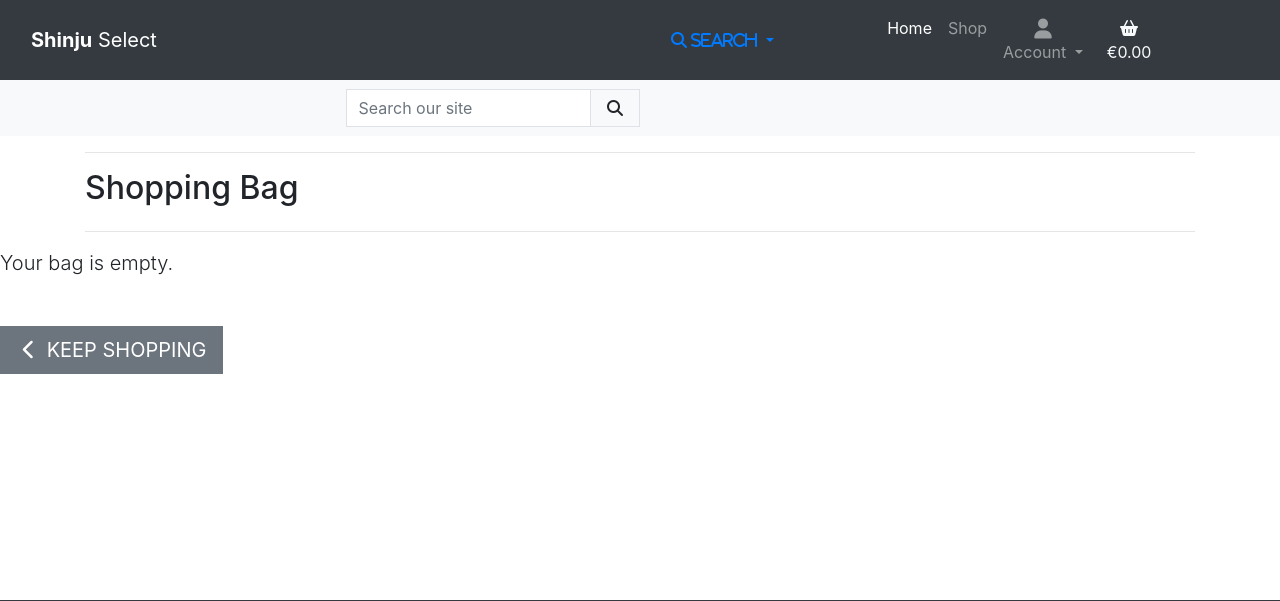
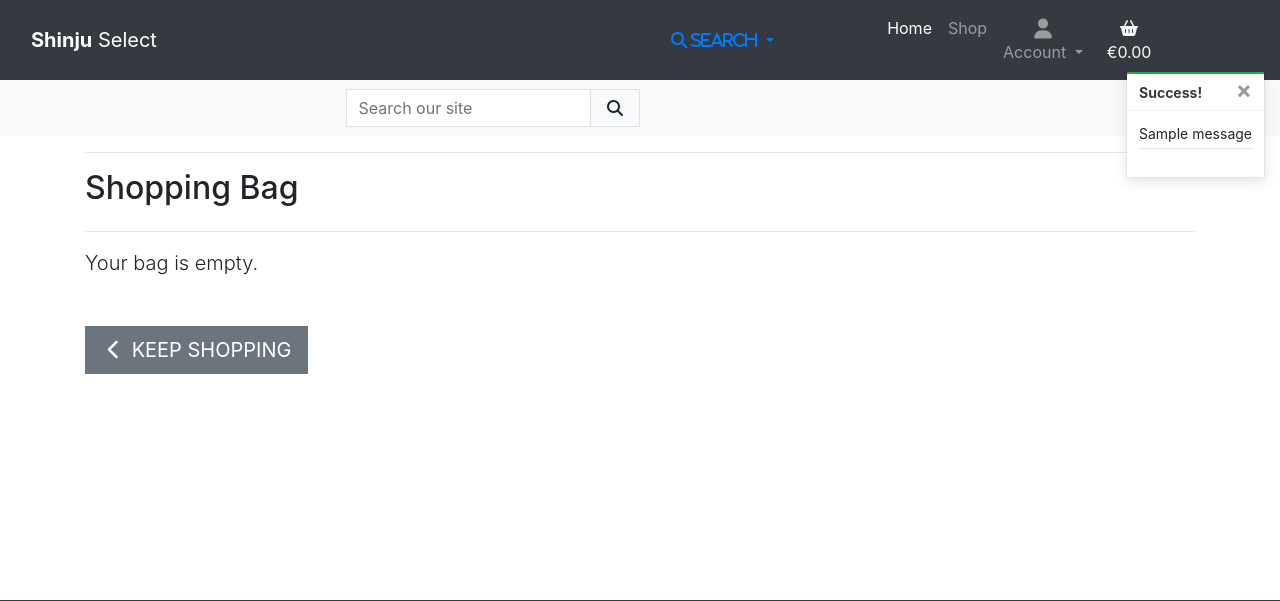
Before and after one commit to mwmlln/shinju_select, a Django app: page /bag/ in a window 1280 px wide. Shown: the top 601 px of the page. Run offline with Django 3.2, Linux system fonts and the light colour scheme; tables that the repository leaves empty hold one stand-in row (values such as "Sample post"); one stand-in notice (Sample message) is shown; parts of the project's set-up code (start-up, migrations or seed data) failed here and were passed over; some libraries are stand-ins or nearby versions.

Commit message:
ADD: toast to display messages created but failing to display messages on adding product

```diff
--- a/bag/templates/bag/bag.html
+++ b/bag/templates/bag/bag.html
@@ -87,6 +87,7 @@
   </div>
 </div>
 {% else %}
+<div class="container">
   <p class="lead mb-5">Your bag is empty.</p>
   <a href="{% url 'products:products' %}" class="btn btn-secondary rounded-0 btn-lg">
     <span class="icon">
@@ -94,8 +95,9 @@
     </span>
     <span class="text-uppercase">Keep Shopping</span>
   </a>
+</div>
 {% endif %}
-</div>
+
 
 </div>
 {% endblock %}
--- a/bag/views.py
+++ b/bag/views.py
@@ -29,9 +29,8 @@ def add_to_bag(request, item_id):
         bag[item_id] = quantity
         messages.success(request, f'Added {product.name} to your bag')
 
-
+    messages.success(request, f'Added {product.name} to your bag')
     request.session['bag'] = bag
-    print(request.session['bag'])
     return redirect(redirect_url)
 
 
--- a/shinju_select/settings.py
+++ b/shinju_select/settings.py
@@ -93,6 +93,8 @@ TEMPLATES = [
     },
 ]
 
+MESSAGE_STORAGE = 'django.contrib.messages.storage.session.SessionStorage'
+
 AUTHENTICATION_BACKENDS = [
     # Needed to login by username in Django admin, regardless of `allauth`
     'django.contrib.auth.backends.ModelBackend',
--- a/static/css/base.css
+++ b/static/css/base.css
@@ -70,6 +70,24 @@ main {
   width: 100%;
 }
 
+/* ------------------------------- bootstrap toasts */
+
+.message-container {
+  position: fixed;
+  top: 72px;
+  right: 15px;
+  z-index: 99999999999;
+}
+
+.custom-toast {
+  overflow: visible;
+}
+
+.toast-capper {
+  height: 2px;
+}
+
+
 /* For product detail images taken from  */
 
 ul {
--- a/templates/base.html
+++ b/templates/base.html
@@ -132,6 +132,19 @@
 
   {% if messages %}
   <div class="message-container">
+    {% for message in messages %}
+        {% with message.level as level %}
+        {% if level == 40 %}
+        {% include 'includes/toasts/toast_error.html' %}
+        {% elif level == 30 %}
+        {% include 'includes/toasts/toast_warning.html' %}
+        {% elif level == 25 %}
+        {% include 'includes/toasts/toast_success.html' %}
+        {% else %}
+        {% include 'includes/toasts/toast_info.html' %}
+        {% endif %}
+        {% endwith %}
+        {% endfor %}
   </div>
   {% endif %}
 
@@ -165,6 +178,9 @@
   </footer>
 
   {% block postloadjs %}
+  <script type="text/javascript">
+    $('.toast').toast('show');
+</script>
   {% endblock %}
 
 </body>
--- /dev/null
+++ b/templates/includes/toasts/toast_success.html
@@ -0,0 +1,18 @@
+<div class="toast custom-toast rounded-0 border-top-0" data-autohide="false">
+    <div class="arrow-up arrow-success"></div>
+    <div class="w-100 toast-capper bg-success"></div>
+    <div class="toast-header bg-white text-dark">
+        <strong class="mr-auto">Success!</strong>
+        <button type="button" class="ml-2 mb-1 close text-dark" data-dismiss="toast" aria-label="Close">
+            <span aria-hidden="true">&times;</span>
+        </button>
+    </div>
+    <div class="toast-body bg-white">
+        <div class="row">
+            <div class="col">
+                {{ message }}
+                <hr class="mt-1 mb-3">
+            </div>
+        </div>
+    </div>
+</div>
```
Also changed, not shown: templates/includes/toasts/toast_error.html (added, +13 -0 lines), templates/includes/toasts/toast_info.html (added, +13 -0 lines), templates/includes/toasts/toast_warning.html (added, +13 -0 lines). Lines whose indentation alone changed are shown as unchanged.
